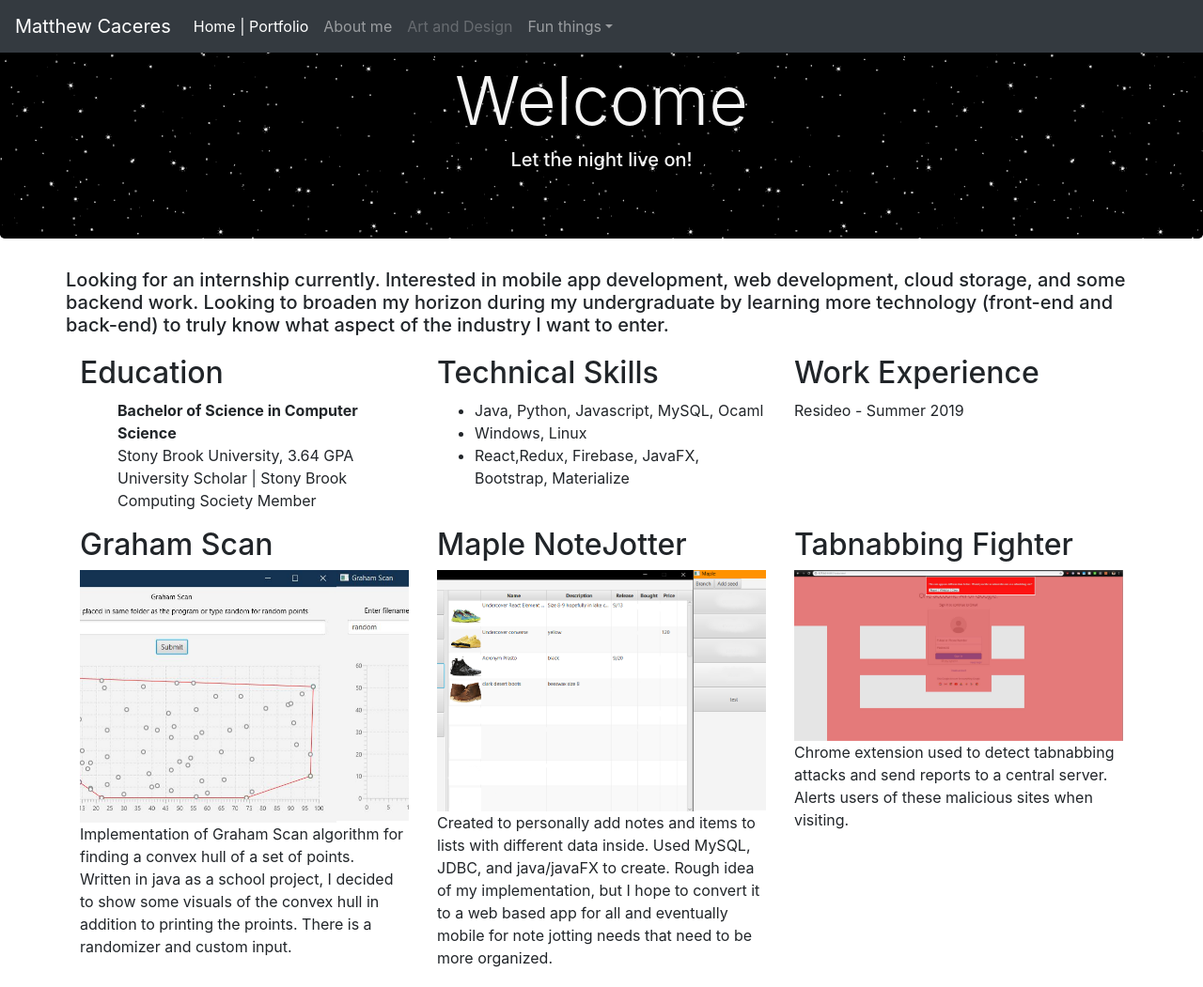
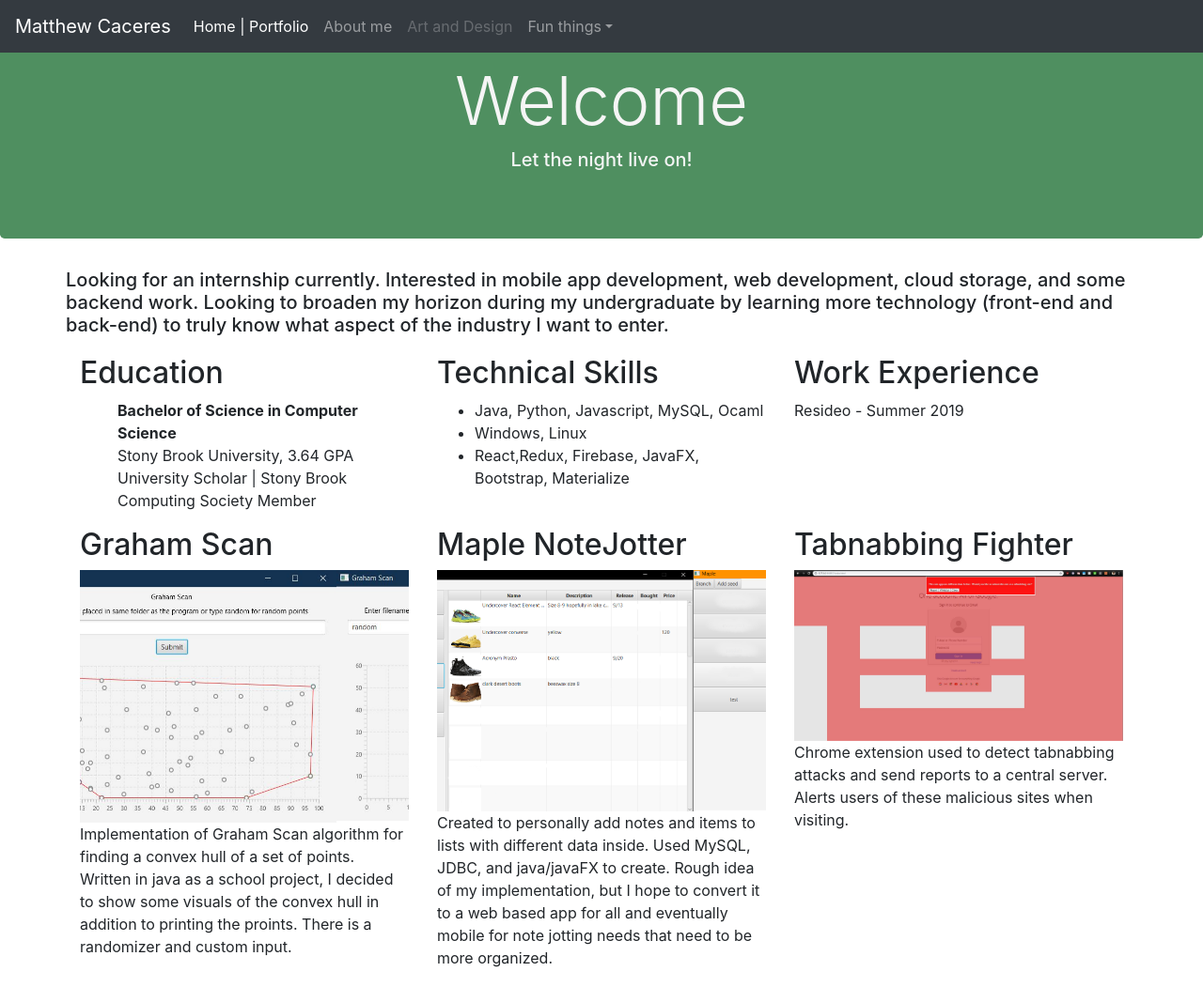
Before and after one commit to matthewcaceres/matthewcaceres.github.io, a plain HTML site: page index.html in a window 1280 px wide. Shown: the top 1051 px of the page at 94% size. Drawn offline with nearby package versions, Linux system fonts and the light colour scheme.

Commit message:
favortite color backgrouund

```diff
--- a/index.html
+++ b/index.html
@@ -40,7 +40,7 @@
     <main role="main">
 
       <!-- Main jumbotron for a primary marketing message or call to action -->
-      <div class="jumbotron" style = "background-image: url(images/space.gif);text-align: center;color:whitesmoke">
+      <div class="jumbotron" style = "background-color:#4f8f60;text-align: center;color:whitesmoke">
         <div class="container" >
 		  <h1 class="display-3">Welcome</h1>
 
```
